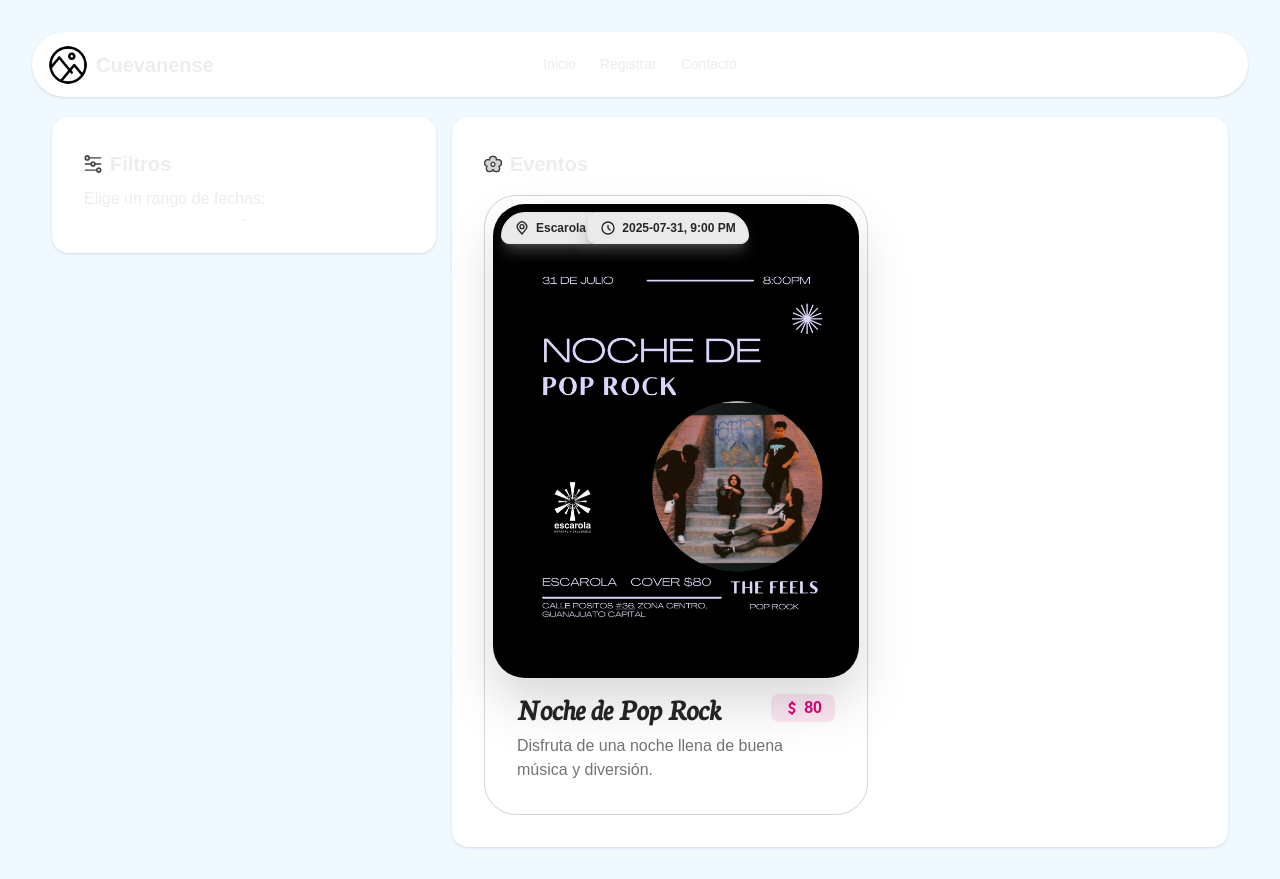
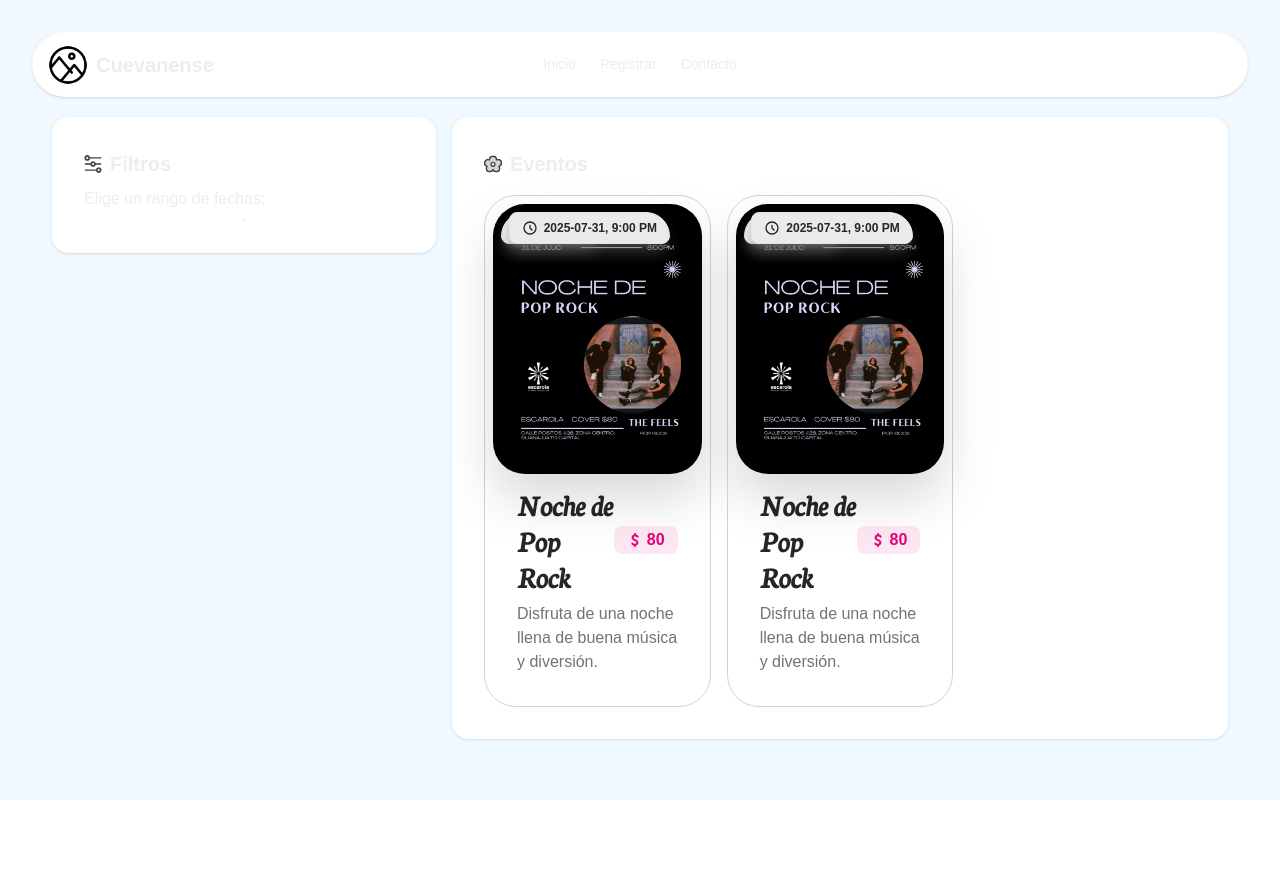
Before and after one commit to x4nemi/gto, a Next.js app: page / in a window 1280 px wide. After the commit the page ends 800 px from the top, so only its background shows below. Built offline with nearby package versions, Linux system fonts and the light colour scheme; a web font is replaced by a local one.

Commit message:
Refactor EventCard and EventList components; remove unused id prop and enhance card layout

```diff
--- a/src/app/EventCard.tsx
+++ b/src/app/EventCard.tsx
@@ -17,10 +17,23 @@ interface EventCardProps {
 }
 
 export const EventCard = (props : EventCardProps) => {
-    const { id, title, description, image, price, igLink, fbLink, date, location, locationLink } = props;
+    const { title, description, image, price, igLink, fbLink, date, location, locationLink } = props;
     const cards = [
         {
             id: 1,
+            title: "Noche de Pop Rock",
+            description: "Disfruta de una noche llena de buena música y diversión.",
+            image: "/nocherock.jpg",
+            price: "80",
+            igLink: 'https://www.instagram.com/escarola.gto',
+            fbLink: 'https://www.facebook.com/escarolagto',
+            date: "2025-07-31, 9:00 PM",
+            location: "Escarola",
+            locationLink: "https://maps.app.goo.gl/TPm7G55qyhHFRwkq8",
+
+        },
+        {
+            id: 2,
             title: "Noche de Pop Rock",
             description: "Disfruta de una noche llena de buena música y diversión.",
             image: "/nocherock.jpg",
@@ -36,7 +49,7 @@ export const EventCard = (props : EventCardProps) => {
 
     const [openSiteModal, setOpenSiteModal] = useState(false)
     return (
-        <div className="card card-lg card-border rounded-4xl border-neutral-300 w-96 mt-2" >
+        <div className="card card-lg card-border rounded-4xl border-neutral-300 max-md:w-full min-md:w-max-96 mt-2" >
             <div className='relative'>
                 <div className="absolute top-4 left-4 z-10 rounded-3xl">
                     <button className='btn btn-soft btn-sm rounded-tl-3xl text-neutral-800 shadow-lg shadow-neutral-500/50' onClick={() => setOpenSiteModal(true)}>
--- a/src/app/EventList.tsx
+++ b/src/app/EventList.tsx
@@ -15,7 +15,18 @@ export const EventList = () => {
 			date: "2025-07-31, 9:00 PM",
 			location: "Escarola",
 			locationLink: "https://maps.app.goo.gl/TPm7G55qyhHFRwkq8",
-
+		},
+		{
+			id: 1,
+			title: "Noche de Pop Rock",
+			description: "Disfruta de una noche llena de buena música y diversión.",
+			image: "/nocherock.jpg",
+			price: "80",
+			igLink: 'https://www.instagram.com/escarola.gto',
+			fbLink: 'https://www.facebook.com/escarolagto',
+			date: "2025-07-31, 9:00 PM",
+			location: "Escarola",
+			locationLink: "https://maps.app.goo.gl/TPm7G55qyhHFRwkq8",
 		}
 	]
 
@@ -32,10 +43,12 @@ export const EventList = () => {
 					</svg>
 					Eventos
 				</h2>
-				{cards.map((card) => (
-					<EventCard key={card.id} {...card} />
-				))}
+				<div className='grid xl:grid-cols-3 lg:grid-cols-2 md:grid-cols-1 sm:grid-cols-1 gap-4'>
+					{cards.map((card) => (
+						<EventCard key={card.id} {...card} />
+					))}
+				</div>
 			</div>
-		</div >
+		</div>
 	)
 }
```
